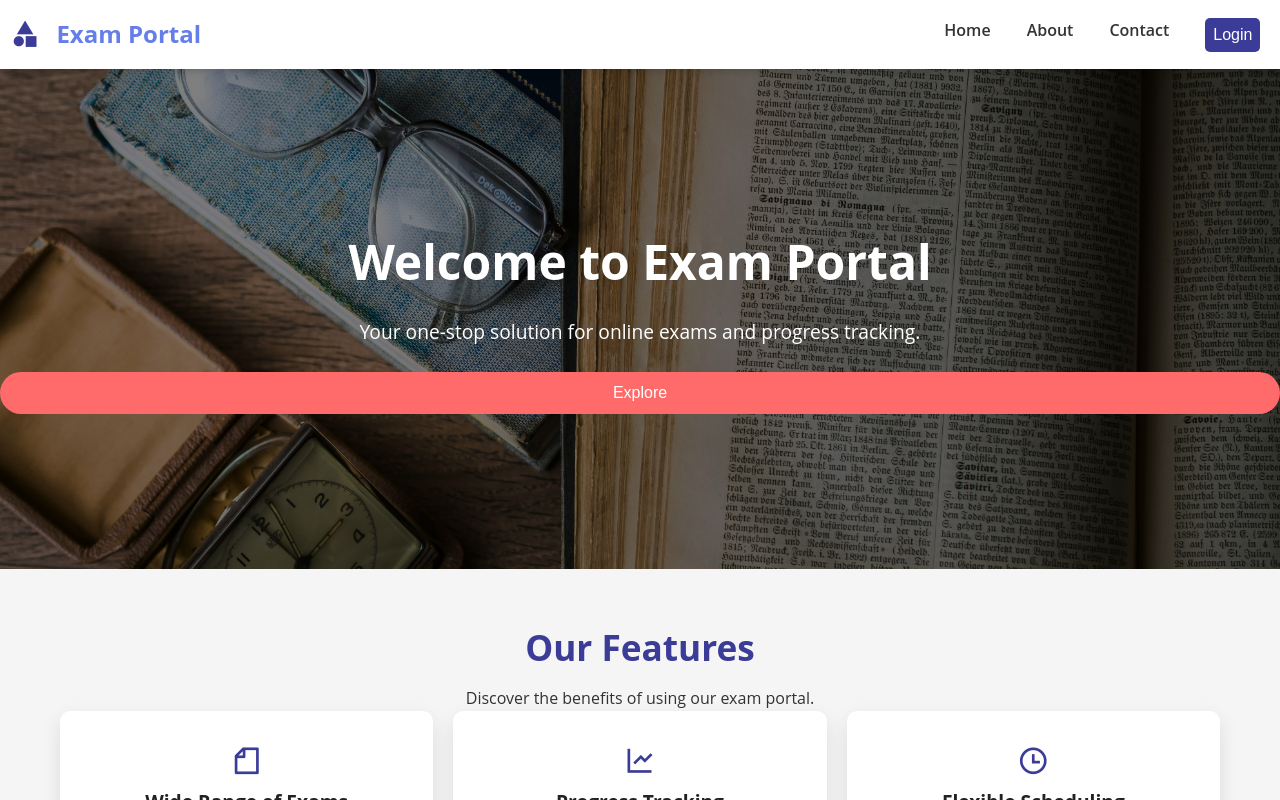
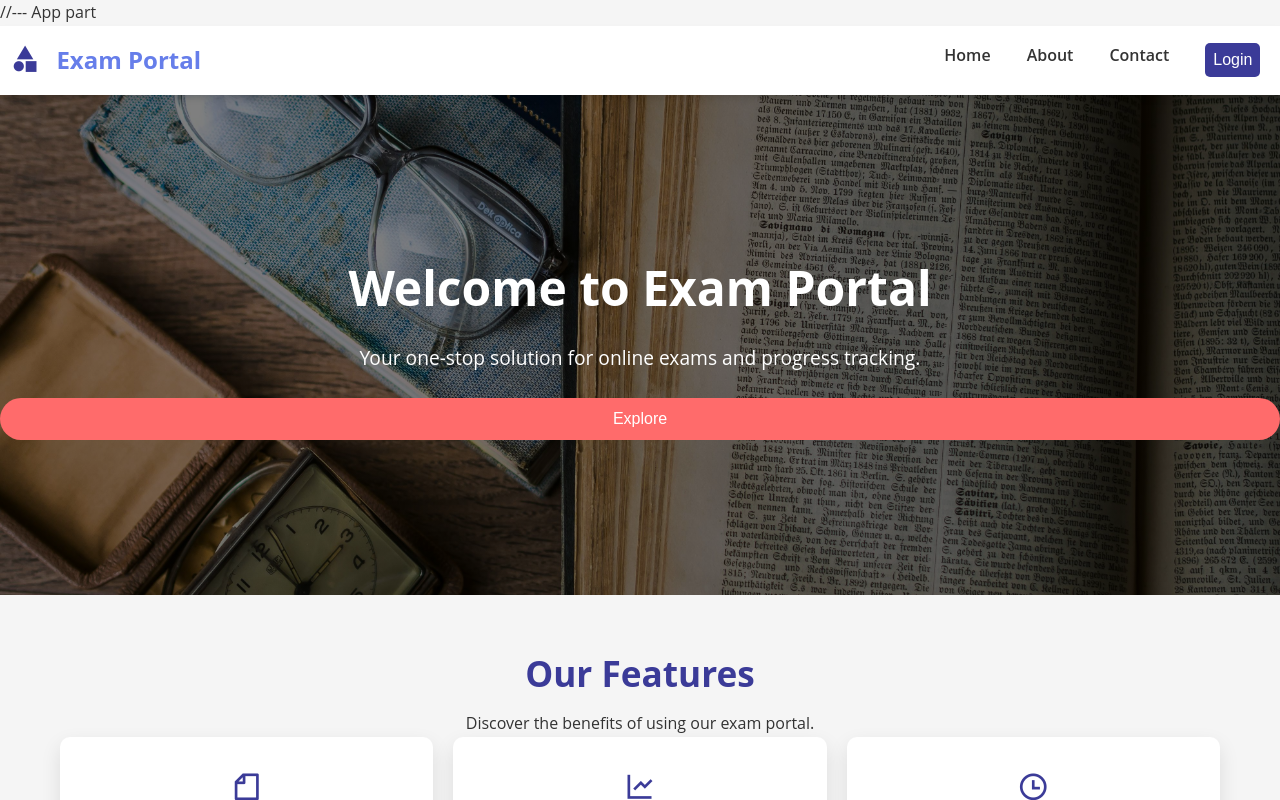
Before and after one commit to Divye-Rana/ExamPortalApp, a React (Vite) app in the folder FS/: page / in a window 1280 px wide. Shown: the top 800 px of the page. Built offline with nearby package versions, Linux system fonts and the light colour scheme; no server answers.

Commit message:
Update App.jsx

```diff
--- a/FS/src/App.jsx
+++ b/FS/src/App.jsx
@@ -17,6 +17,7 @@ function App() {
 
   return (
     <>
+      //--- App part
       <RefreshHandler setIsAuthenticated={setIsAuthenticated}/>
       <Routes>
         <Route path="/" element={<LandingPage />} />
```
